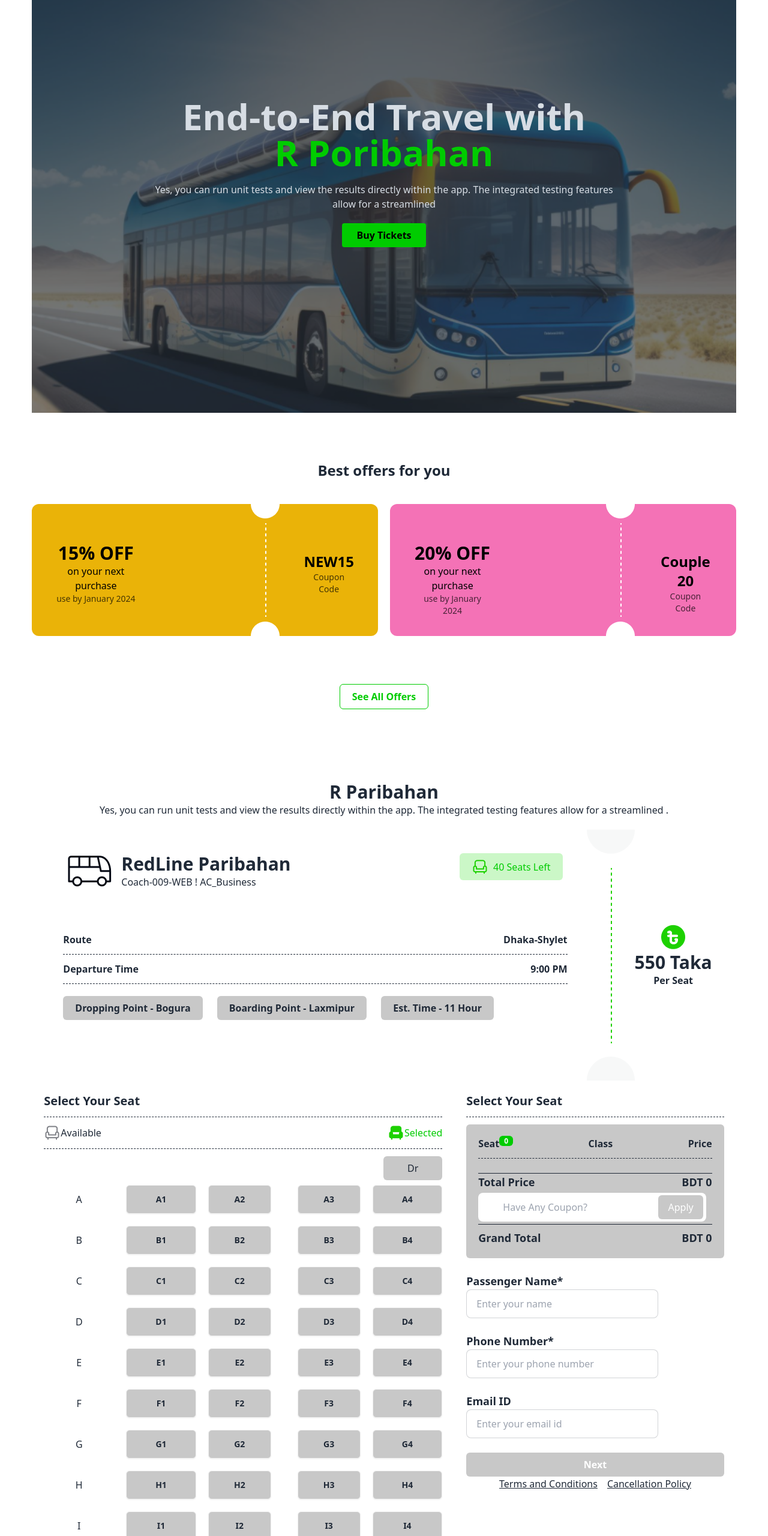
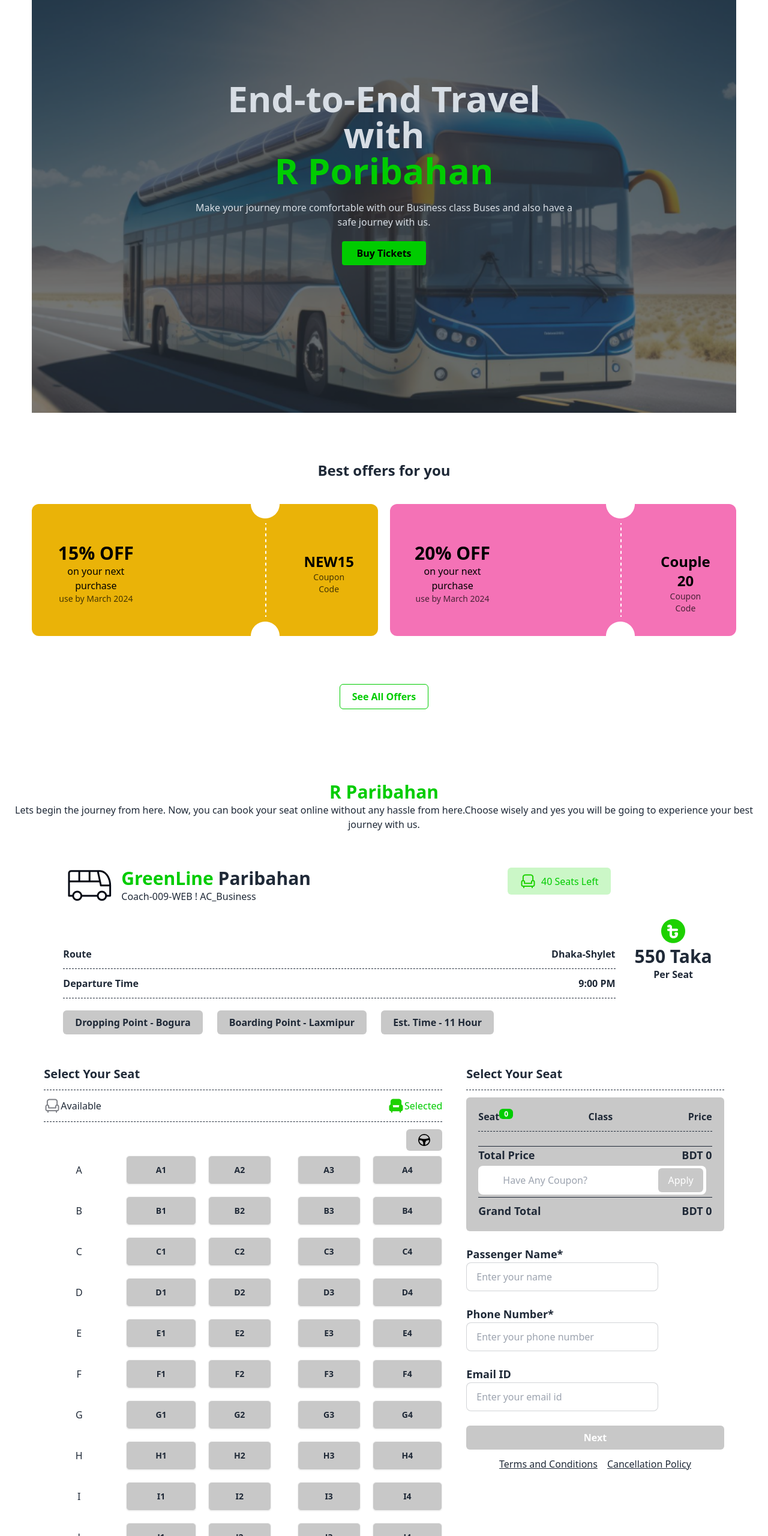
Before and after one commit to AJRahat/Assignment-4-E-Ticket-, a plain HTML site: page index.html in a window 1280 px wide. Shown: the part 180-2740 px from the top of the page at 60% size. Drawn offline with nearby package versions, Linux system fonts and the light colour scheme.

Commit message:
Complete Package

```diff
--- a/index.html
+++ b/index.html
@@ -52,7 +52,7 @@
                         <li><a>Search</a></li>
                     </ul>
                 </div>
-                <a class="btn-ghost text-2xl font-extrabold">R-Ticket</a>
+                <a class="btn-ghost text-2xl font-extrabold text-green">R-Ticket</a>
             </div>
             <div class="navbar-center hidden lg:flex">
                 <ul class="menu menu-horizontal px-1">
@@ -72,11 +72,10 @@
         <div class="hero min-h-screen" style="background-image: url('./images/banner.png');">
             <div class="hero-overlay bg-opacity-60"></div>
             <div class="hero-content text-center text-neutral-content">
-                <div class="w-10/12">
+                <div class="lg:w-10/12">
                     <h1 class="mb-5 text-6xl font-extrabold">End-to-End Travel with <br> <span class="text-green">R
                             Poribahan</span></h1>
-                    <p class="mb-5">Yes, you can run unit tests and view the results directly within the app. The
-                        integrated testing features allow for a streamlined </p>
+                    <p class="mb-5">Make your journey more comfortable with our Business class Buses and also have a safe journey with us.</p>
                     <button onclick="document.getElementById('ticket-section').scrollIntoView()" class="bg-green border-none font-bold px-6 py-2 rounded text-black">Buy Tickets</button>
                 </div>
             </div>
@@ -95,7 +94,7 @@
                     <div class="text-center mt-16 px-10 lg:pr-48">
                         <h2 class="font-extrabold text-3xl">15% OFF</h2>
                         <p>on your next purchase</p>
-                        <p class="opacity-70 text-sm">use by January 2024</p>
+                        <p class="opacity-70 text-sm">use by March 2024</p>
                     </div>
                     <img src="./images/cupon-devider.png" alt="">
                     <div class="text-center mt-20 px-10">
@@ -108,7 +107,7 @@
                     <div class="text-center mt-16 px-10 lg:pr-48">
                         <h2 class="font-extrabold text-3xl">20% OFF</h2>
                         <p>on your next purchase</p>
-                        <p class="opacity-70 text-sm">use by January 2024</p>
+                        <p class="opacity-70 text-sm">use by March 2024</p>
                     </div>
                     <img src="./images/cupon-devider.png" alt="">
                     <div class="text-center mt-20 px-10">
@@ -124,28 +123,27 @@
 
         </section>
         <!-- Ticket Section -->
-        <section class="pt-10 bg-gray-100 rounded-3xl mb-32">
+        <section class="pt-10 bg-gray-100 rounded-3xl mb-20 lg:mb-32">
             <!-- title -->
             <div class="text-center mb-5">
-                <h2 class="font-extrabold text-3xl">R Paribahan</h2>
-                <p>Yes, you can run unit tests and view the results directly within the app. The integrated
-                    testing features allow for a streamlined .</p>
+                <h2 class="font-extrabold text-3xl text-green">R Paribahan</h2>
+                <p>Lets begin the journey from here. Now, you can book your seat online without any hassle from here.Choose wisely and yes you will be going to experience your best journey with us.</p>
             </div>
-            <!-- ------------------------------------------------------------------------------------------------------------------------------------ -->
+
             <!-- Ticket Info -->
-            <div class="w-11/12 mx-auto flex bg-white lg:pr-10 lg:pl-5 rounded-xl mb-5">
+            <div class="w-11/12 mx-auto flex flex-col lg:flex-row bg-white lg:pr-10 lg:pl-5 rounded-xl mb-5">
                 <div class="rounded-xl flex-1">
                     <!-- ticket header -->
-                    <div class="flex lg:justify-between p-10">
+                    <div class="flex lg:justify-between p-3 lg:p-10">
                         <div class="flex gap-4 items-center">
                             <div><img src="./images/bus-logo.png" alt=""></div>
                             <div>
-                                <h2 class="font-extrabold text-3xl">RedLine Paribahan</h2>
+                                <h2 class="font-extrabold text-3xl"><span class="text-green">GreenLine</span> Paribahan</h2>
                                 <p>Coach-009-WEB ! AC_Business</p>
                             </div>
                         </div>
                         <div>
-                            <button class="px-2 lg:px-5 py-2 bg-gray rounded-md btn-outline text-green bg-lightGreen border-none flex items-center gap-2">
+                            <button class="px-4 lg:px-5 py-2 bg-gray rounded-md btn-outline text-green bg-lightGreen border-none flex flex-col lg:flex-row items-center gap-2">
                                 <img src="./images/seat-green.png" alt="">
                                 <h1><span id="seat-left">40</span> Seats Left</h1>
                             </button>
@@ -172,7 +170,7 @@
                     </div>
                 </div>
 
-                <img src="./images/info-devider.png" alt="">
+                <!-- <img class="invisible lg:visible" src="./images/info-devider.png" alt=""> -->
 
                 <!-- ticket Aside -->
                 <div class="flex flex-col justify-center">
@@ -183,7 +181,7 @@
                     </div>
                 </div>
             </div>
-            <!-- ------------------------------------------------------------------------------------------------------------------------------------ -->
+
             <div id="ticket-section" class="w-11/12 mx-auto flex flex-col lg:flex-row">
                 <!-- Seat Info (Max Of The JS are Here)-->
                 <div class="lg:w-[60%] bg-white px-5 rounded-xl">
@@ -201,7 +199,7 @@
                     </div>
                     <hr class="border-t-gray-400 border-dashed pb-3">
                     <!-- Seats -->
-                    <div class="flex justify-end mb-2"><button class="bg-gray px-10 py-2 rounded-md">Dr <img src="" alt=""></button></div>
+                    <div class="flex justify-end mb-2"><button class="bg-gray px-5 py-2 rounded-md"><img class="w-5" src="./images/steering-wheel.svg" alt=""></button></div>
 
                     <div class="seats grid grid-cols-5 gap-2 lg:gap-5 items-center">
                         <p>A</p>
@@ -257,7 +255,7 @@
                     </div>
                 </div>
 
-                <!-- <hr class="border-t-gray-800 border-dashed"> -->
+                <!-- <img class="inline-block rotate-90 lg:rotate-0 scroll-my-96 lg:my-0" src="./images/info-devider.png" alt=""> -->
 
                 <div class="px-5 lg:w-[40%] mt-4 lg:mt-0">
                     <h1 class="text-xl font-bold pb-3">Select Your Seat</h1>
@@ -286,7 +284,7 @@
                             <!-- ----------Coupon------------- -->
                             <div>
                                 <label id="input-sec" class="input py-3 items-center">
-                                    <input id="coupon" type="text" class=" rounded-md px-6" placeholder="Have Any Coupon?">
+                                    <input id="coupon" type="text" class=" rounded-md lg:px-6" placeholder="Have Any Coupon?">
                                     <button id="coupon-apply-btn" class="bg-gray text-white rounded-md px-4 py-2 -mr-3" disabled>Apply</button>
                                 </label>
                                 <div id="discount-sec" class="hidden flex justify-between pt-2">
@@ -319,7 +317,7 @@
                     </div>
                     <!-- NEXT BTN-->
                     <button id="next-btn" class="text-white bg-gray w-full py-2 rounded-md font-bold" disabled>Next</button>
-                    <div class="flex justify-center gap-4">
+                    <div class="flex justify-center gap-4 mt-3">
                         <p class="underline">Terms and Conditions</p>
                         <p class="underline">Cancellation Policy</p>
                     </div>
@@ -342,13 +340,13 @@
         <div class="w-11/12 mx-auto py-28">
             <div class="flex justify-between pb-8">
                 <div>
-                    <h1 class="font-bold text-2xl">R-Ticket</h1>
+                    <h1 class="font-bold text-2xl text-green">R-Ticket</h1>
                     <p class="text-sm">R-Ticket is a digital platform to make your
                         daily commuting better.</p>
                 </div>
                 <div>
-                    <h1>Download Our App</h1>
-                    <div class="flex items-center gap-4 border rounded-md p-1">
+                    <h1 class="text-green">Download Our App</h1>
+                    <div class="flex items-center flex-col-reverse lg:flex-row gap-4 border rounded-md p-1">
                         <img src="./images/playstore.png" alt="">
                         <div>
                             <p class="text-sm">GET IT ON</p>
@@ -357,9 +355,9 @@
                     </div>
                 </div>
             </div>
-            <hr class="border-t-gray-400 border-dashed pb-8">
+            <hr class="border-t-green border-dashed pb-8">
             <div class="flex justify-between">
-                <small>@all rights reserved,R-Ticket services limited.2024</small>
+                <small class="text-green">@all rights reserved,R-Ticket services limited.2024</small>
                 <div class="flex gap-5">
                     <p class="text-sm">Terms & Conditions</p>
                     <p class="text-sm">Return & Refund Policy</p>
--- a/script/main.js
+++ b/script/main.js
@@ -5,7 +5,7 @@
         // ------------------------------------------4 Tickets Only
         countButtons++;
         if(countButtons>4){
-            return alert("Sorry,You can't Buy anymore Tickets")
+            return alert("Sorry,You can't Buy More then 4 Tickets!")
         }
         // --------------------------------------------Color Assign
         seats.classList.add('bg-green');
```
Also changed, not shown: images/steering-wheel.svg (added).
